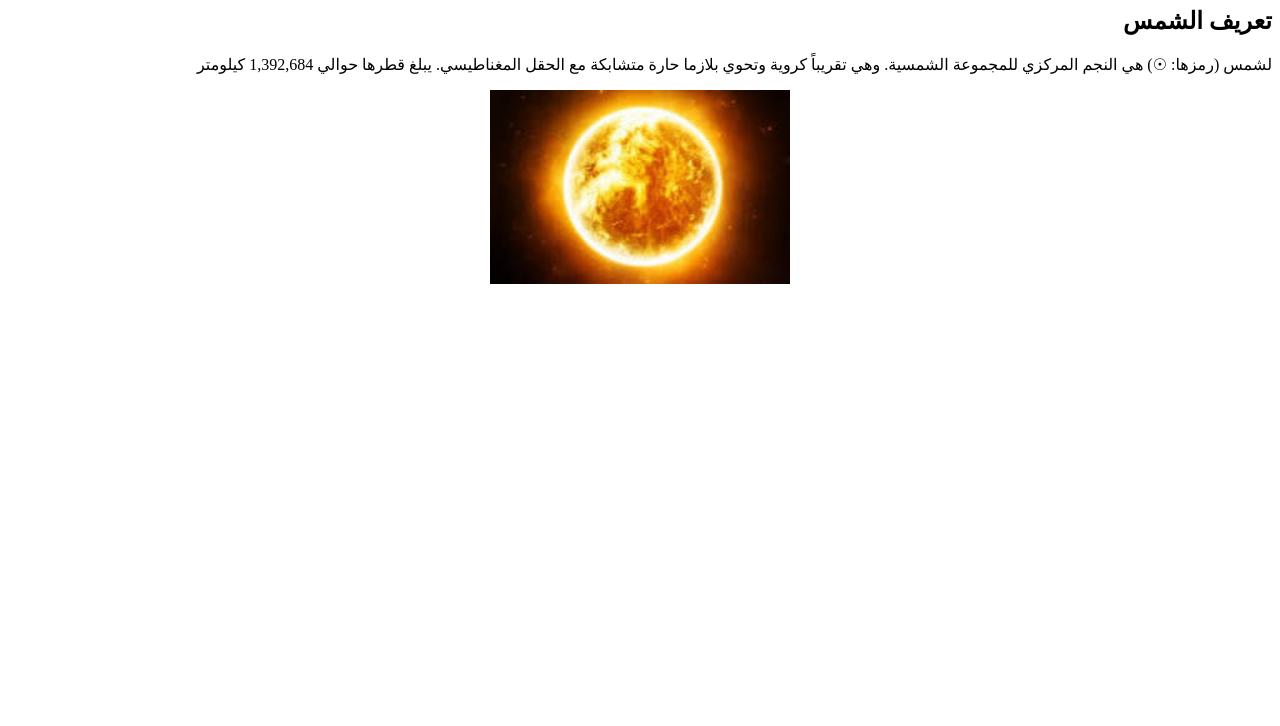
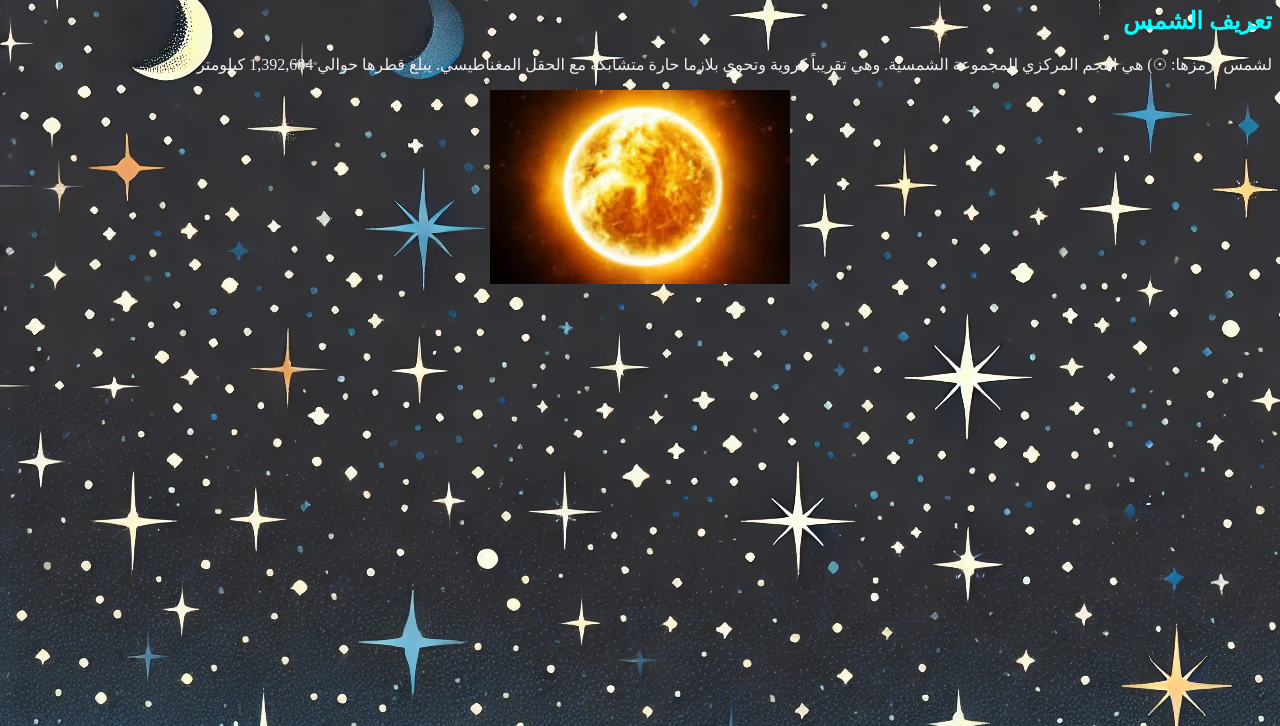
Before and after one commit to salmen-awd/Systeme-solaire, a plain HTML site: page shams.html in a window 1280 px wide. Shown: the part 74-800 px from the top of the page. Drawn offline with Linux system fonts and the light colour scheme.

Commit message:
Update shams.html

```diff
--- a/shams.html
+++ b/shams.html
@@ -4,6 +4,7 @@
     <meta charset="UTF-8">
     <meta name="viewport" content="width=device-width, initial-scale=1.0">
     <title>الشمس</title>
+    <link rel="Stylesheet" href="style.css">
 </head>
 <body>
     <center><h1>الشمس</h1></center>
```
